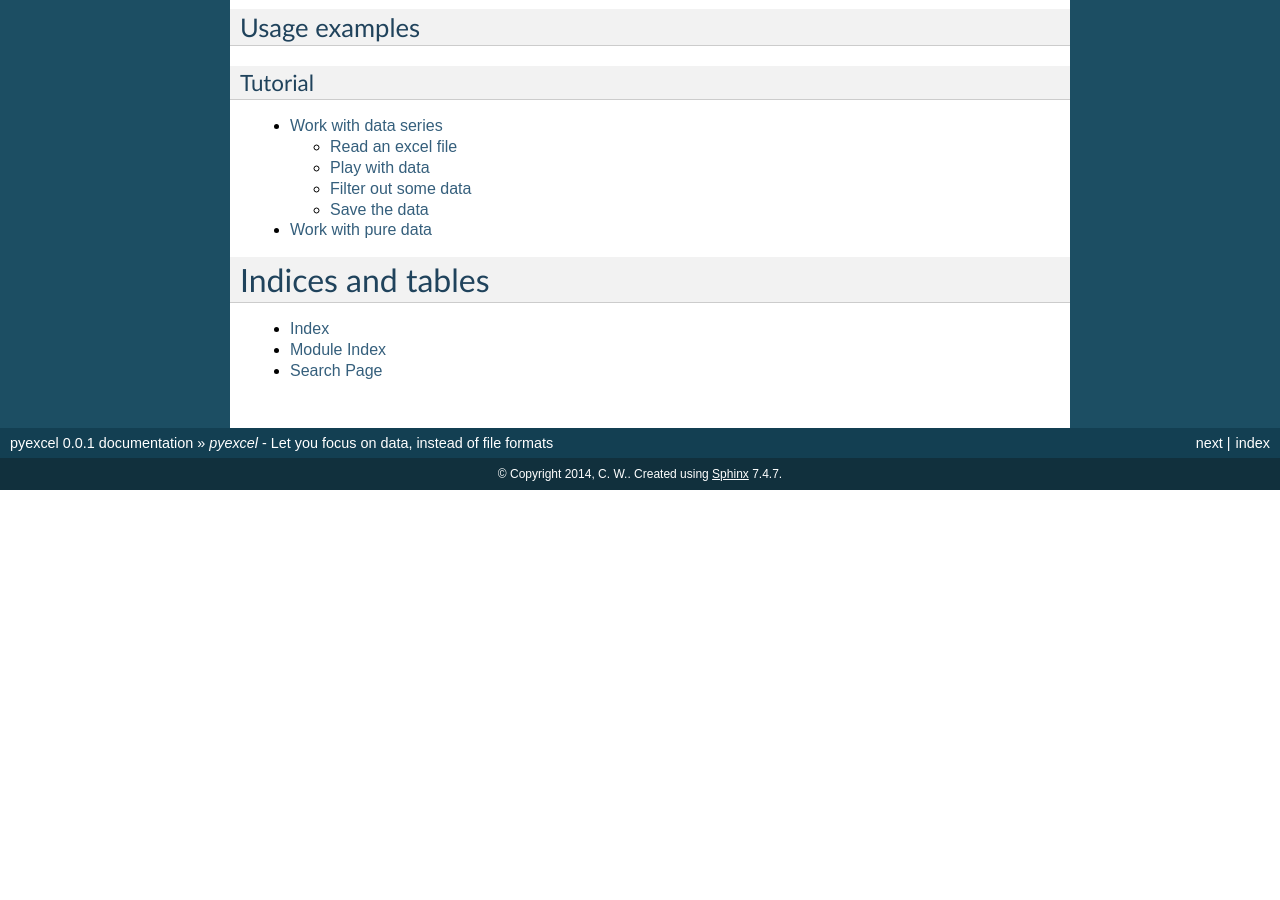
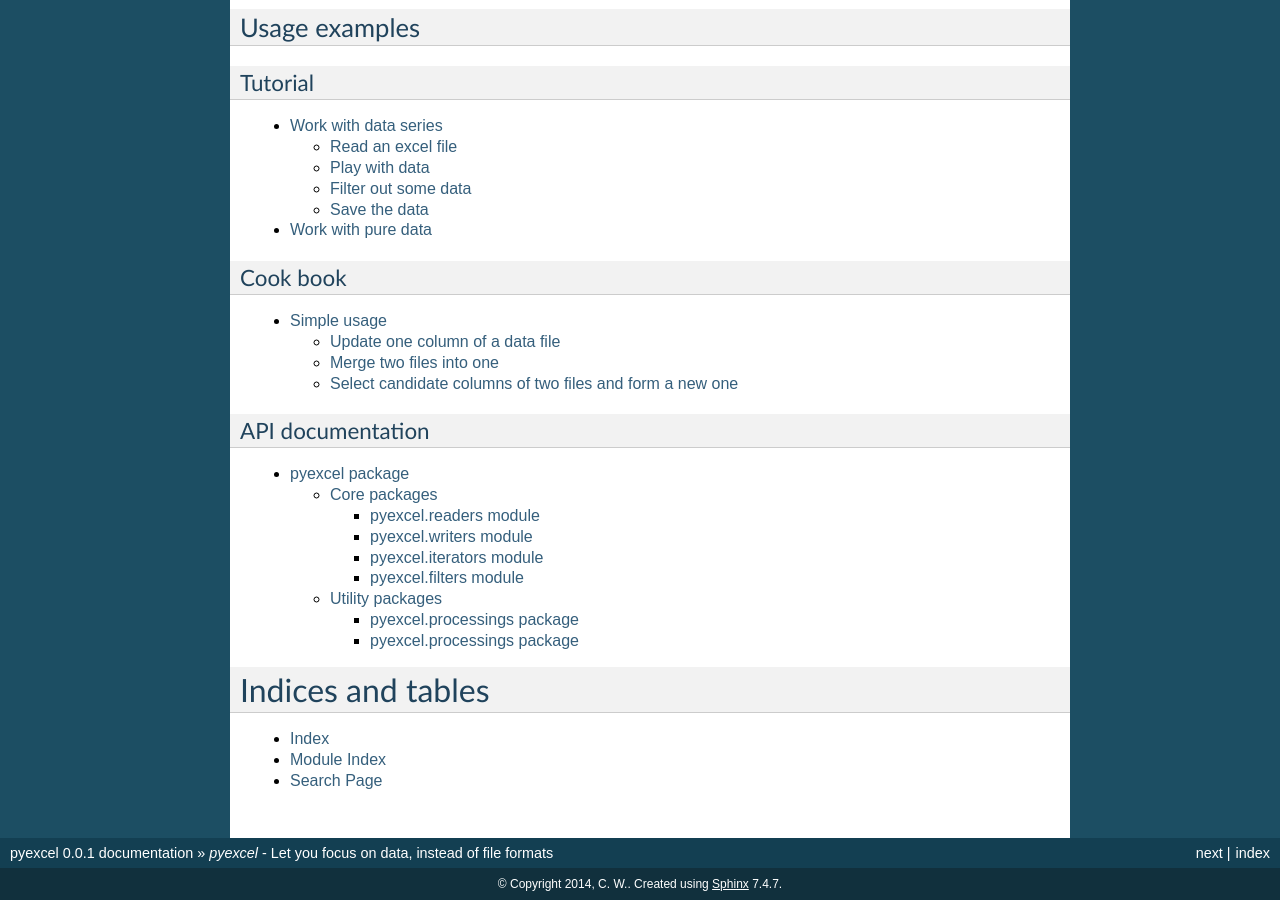
Before and after one commit to pyexcel/pyexcel, a Sphinx documentation site: the page built from doc/source/index.rst, in a window 1280 px wide and 900 px high, scrolled down 732 px. Built offline with Sphinx 7.4.7, drawn with Linux system fonts in a browser that asks for light colours; formulas are drawn with MathJax 3; before the commit the page ends 1222 px from its top, so only the background shows below that; some of the changed text lies outside the part shown.

Commit message:
autodoc elements

```diff
--- /dev/null
+++ b/doc/source/cookbook.rst
@@ -0,0 +1,13 @@
+Simple usage
+=============
+
+Update one column of a data file
+---------------------------------
+
+
+Merge two files into one
+-------------------------
+
+
+Select candidate columns of two files and form a new one
+--------------------------------------------------------
--- a/doc/source/index.rst
+++ b/doc/source/index.rst
@@ -48,6 +48,19 @@ Tutorial
 
     tutorial
 
+Cook book
+++++++++++
+
+.. toctree::
+
+    cookbook
+
+API documentation
+++++++++++++++++++
+
+.. toctree::
+
+    pyexcel
 
 .. toctree::
    :maxdepth: 2
--- /dev/null
+++ b/doc/source/pyexcel.filters.rst
@@ -0,0 +1,7 @@
+pyexcel.filters module
+======================
+
+.. automodule:: pyexcel.filters
+    :members:
+    :undoc-members:
+    :show-inheritance:
--- /dev/null
+++ b/doc/source/pyexcel.iterators.rst
@@ -0,0 +1,7 @@
+pyexcel.iterators module
+======================
+
+.. automodule:: pyexcel.iterators
+    :members:
+    :undoc-members:
+    :show-inheritance:
--- /dev/null
+++ b/doc/source/pyexcel.readers.rst
@@ -0,0 +1,7 @@
+pyexcel.readers module
+======================
+
+.. automodule:: pyexcel.readers
+    :members:
+    :undoc-members:
+    :show-inheritance:
--- /dev/null
+++ b/doc/source/pyexcel.rst
@@ -0,0 +1,31 @@
+pyexcel package
+===============
+
+Core packages
+-------------
+
+.. toctree::
+
+   pyexcel.readers
+   pyexcel.writers
+   pyexcel.iterators
+   pyexcel.filters
+
+
+Utility packages
+----------------
+
+pyexcel.processings package
++++++++++++++++++++++++++++
+
+.. automodule:: pyexcel.filters
+    :members:
+    :undoc-members:
+    :show-inheritance:
+
+pyexcel.processings package
++++++++++++++++++++++++++++
+.. automodule:: pyexcel.utils
+    :members:
+    :undoc-members:
+    :show-inheritance:
--- /dev/null
+++ b/doc/source/pyexcel.writers.rst
@@ -0,0 +1,7 @@
+pyexcel.writers module
+======================
+
+.. automodule:: pyexcel.writers
+    :members:
+    :undoc-members:
+    :show-inheritance:
```
